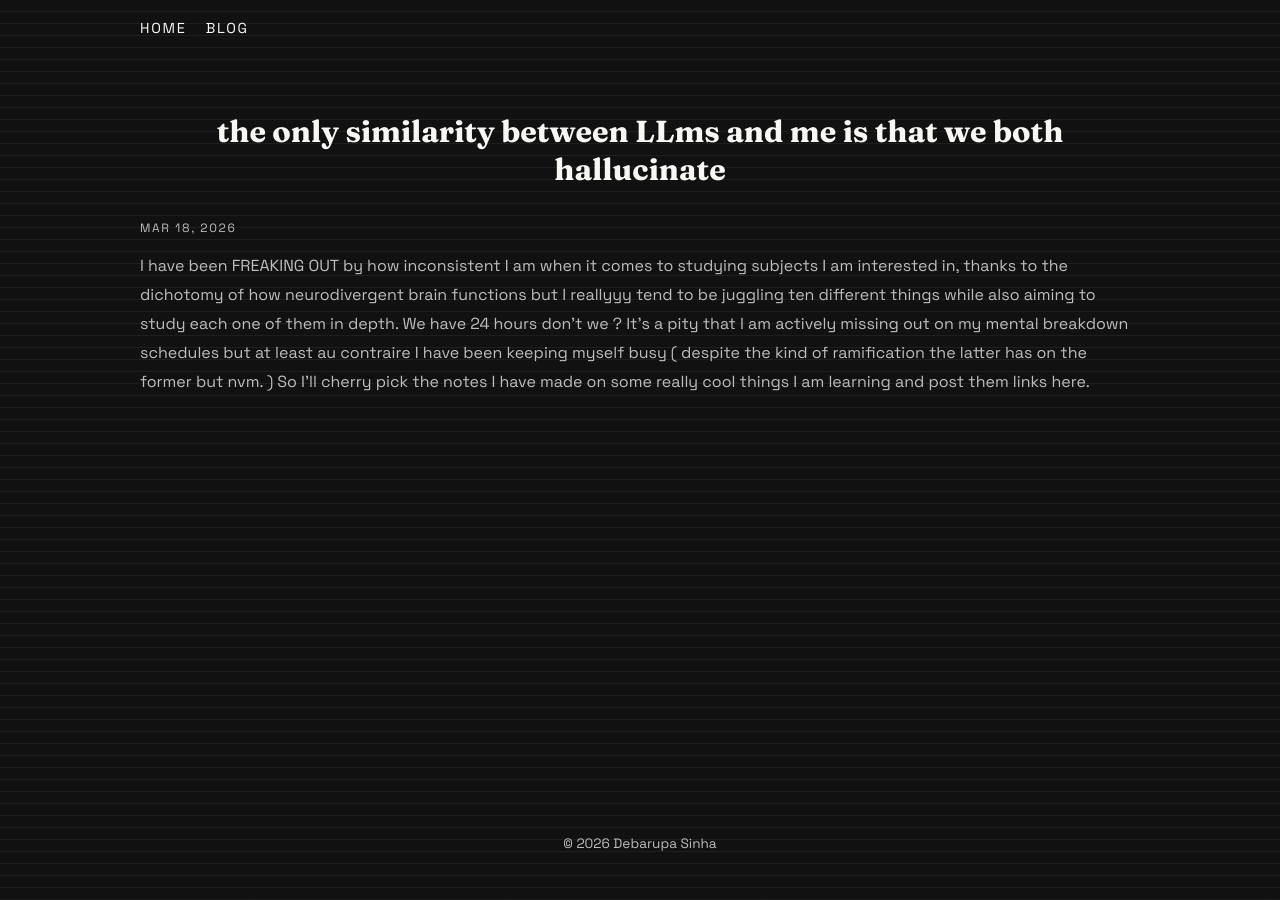
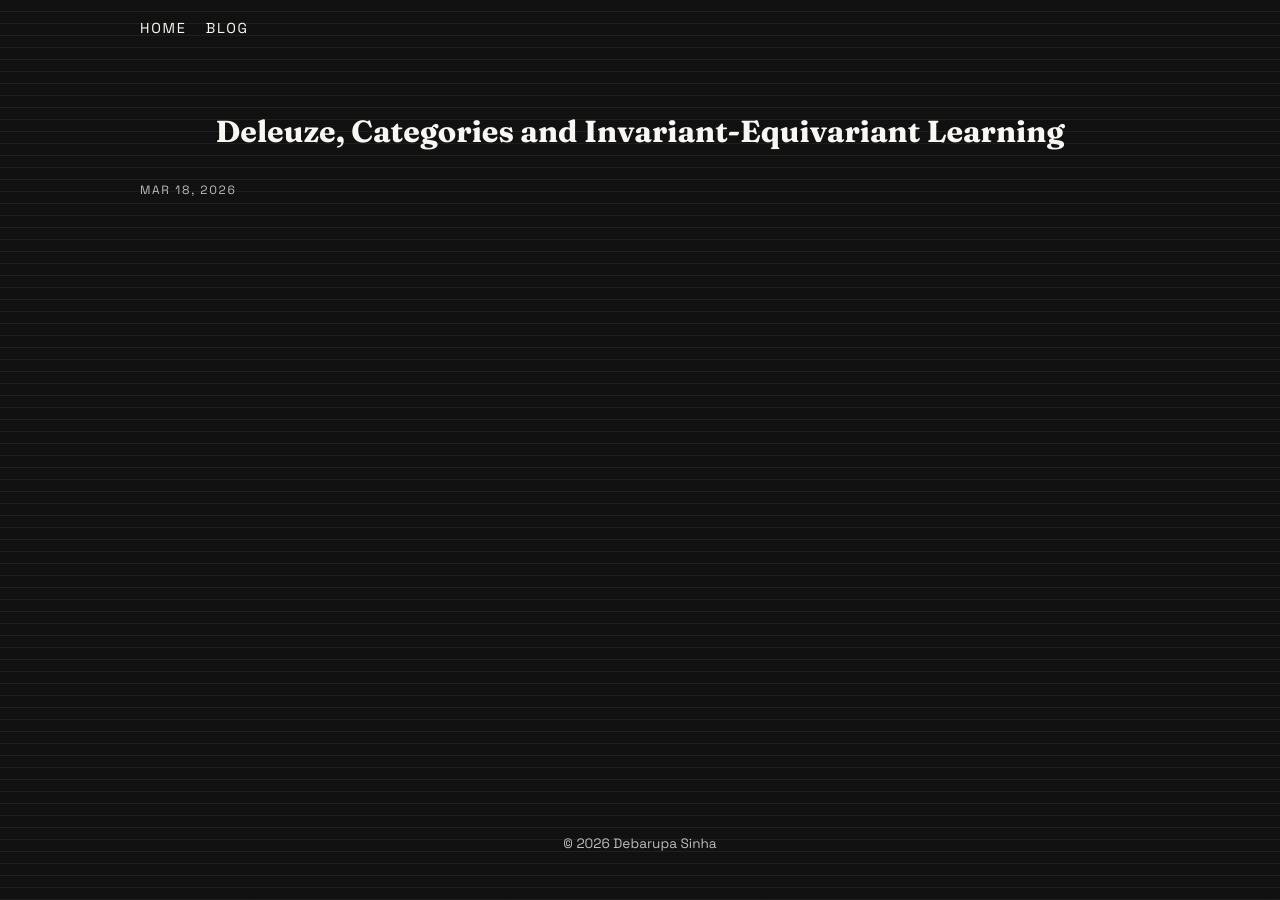
Before and after one commit to de-bo-rah/de-bo-rah.github.io, a Jekyll site: the page built from _posts/2026-03-18-infodump.md, in a window 1280 px wide. Built offline with Jekyll 4.4.1, drawn with Linux system fonts in a browser that asks for light colours.

Commit message:
Update 2026-03-18-infodump.md

```diff
--- a/_posts/2026-03-18-infodump.md
+++ b/_posts/2026-03-18-infodump.md
@@ -1,6 +1,4 @@
 ---
 layout: post
-title: the only similarity between LLms and me is that we both hallucinate
+title: Deleuze, Categories and Invariant-Equivariant Learning
 ---
-
-I have been FREAKING OUT by how inconsistent I am when it comes to studying subjects I am interested in, thanks to the dichotomy of how neurodivergent brain functions but I reallyyy tend to be juggling ten different things while also aiming to study each one of them in depth. We have 24 hours don't we ? It's a pity that I am actively missing out on my mental breakdown schedules but at least au contraire I have been keeping myself busy ( despite the kind of ramification the latter has on the former but nvm. ) So I'll cherry pick the notes I have made on some really cool things I am learning and post them links here.
```
